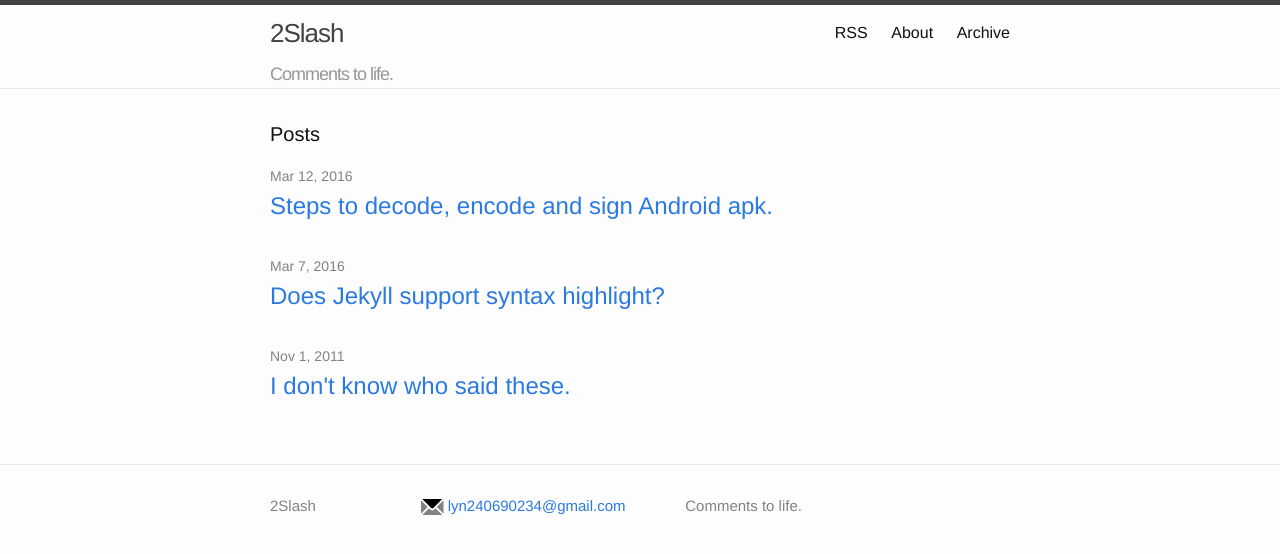
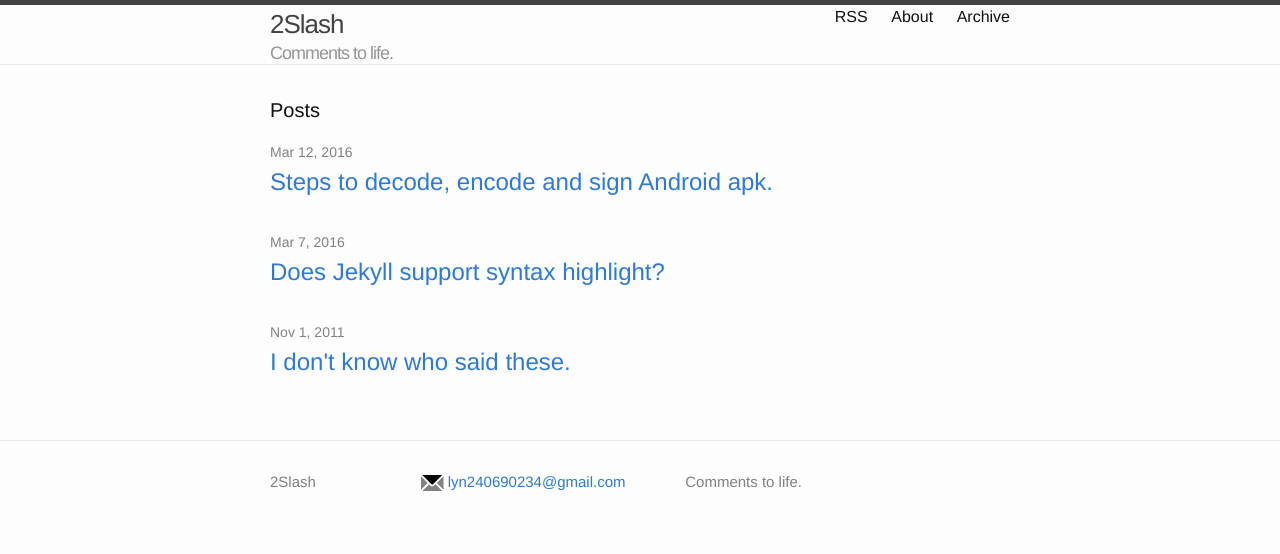
Before and after one commit to liuyannan/liuyannan_blog, a Jekyll site: the page built from index.html, in a window 1280 px wide. Shown: the top 554 px of the page. Built offline with Jekyll 4.4.1, drawn with Linux system fonts in a browser that asks for light colours; comment, search, counter and statistics services are not loaded.

Commit message:
Modify  Line Height.

```diff
--- a/_sass/_layout.scss
+++ b/_sass/_layout.scss
@@ -13,7 +13,7 @@
 .site-title {
     font-size: 26px;
     font-weight: 300;
-    line-height: 56px;
+    //line-height: 56px;
     letter-spacing: -1px;
     margin-bottom: 0;
     float: left;
@@ -27,7 +27,7 @@
 .site-subtitle {
     font-size: 18px;
     font-weight: 300;
-    //line-height: px;
+    line-height: 110%;
     letter-spacing: -1px;
     margin-bottom: 0;
     //margin-left: 18px;
@@ -38,7 +38,7 @@
 
 .site-nav {
     float: right;
-    line-height: 56px;
+    //line-height: 56px;
 
     .menu-icon {
         display: none;
```
